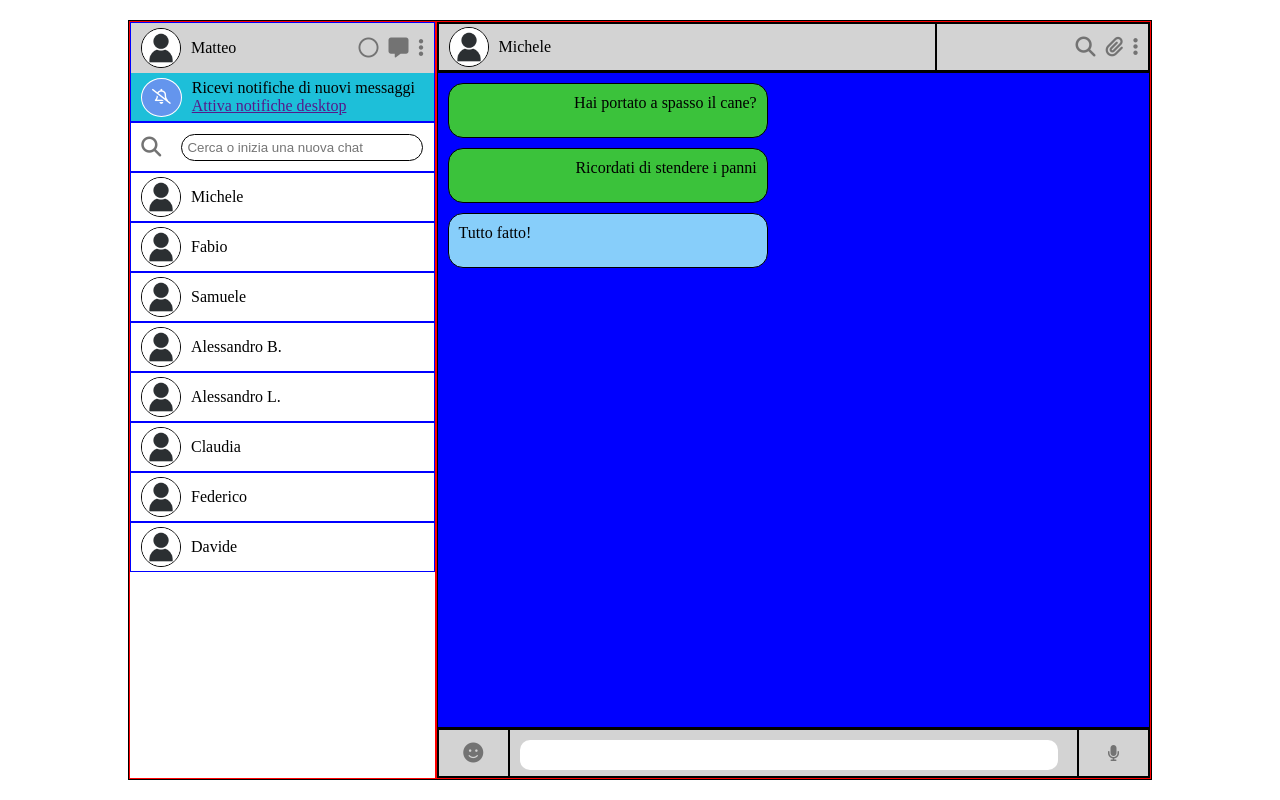
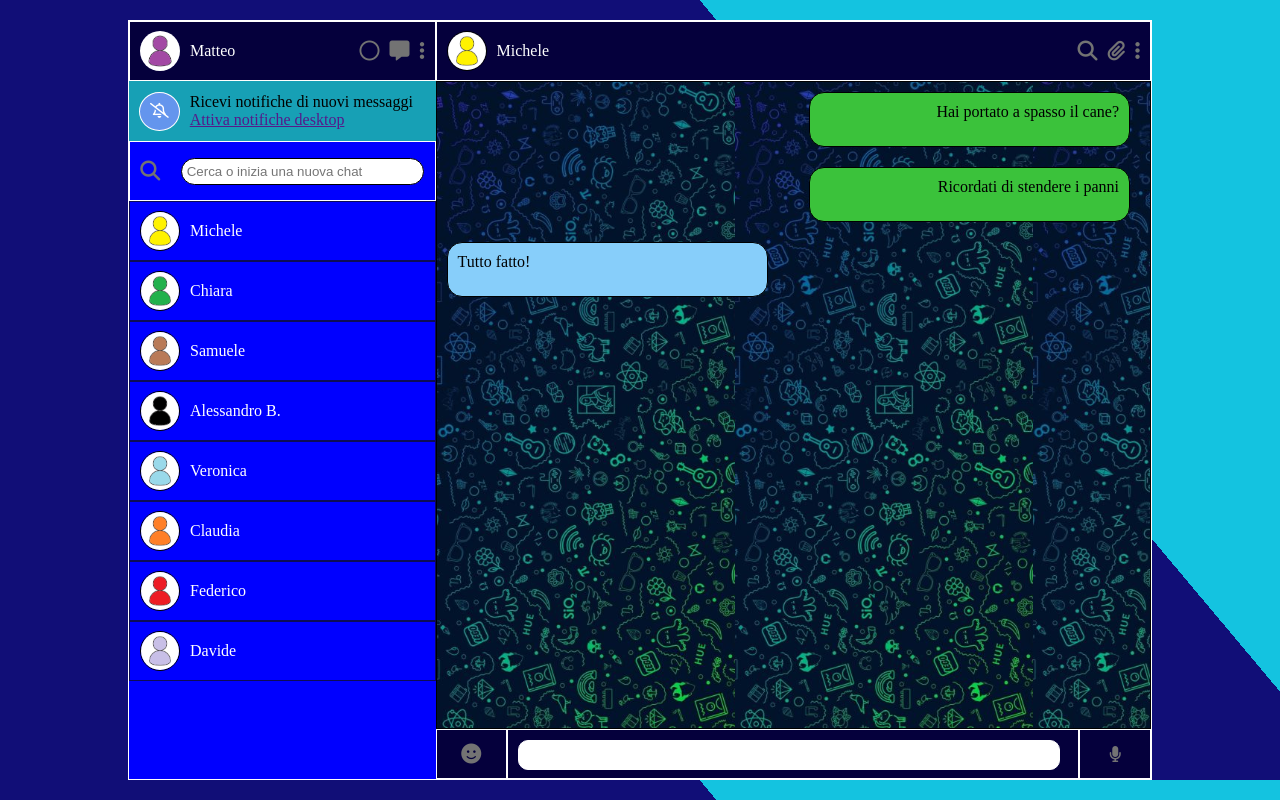
Before and after one commit to Matteo-Sarrecchia/vue-boolzapp, a plain HTML site: page index.html in a window 1280 px wide. Drawn offline with nearby package versions, Linux system fonts and the light colour scheme.

Commit message:
modifiche css

```diff
--- a/css/style.css
+++ b/css/style.css
@@ -5,27 +5,23 @@
 }
 
 body{
-    /* background-color: black; */
+    background: linear-gradient(50deg, #110e77 70%, #14c3e0 0%);
 }
 
 /* container */
 #container{
-    border: 1px solid black;
-    background-color: white;
     width: 80%;
     margin: auto;
     margin-top: 20px;
     height: calc(100vh - 40px);
     display: flex;
+    border: 1px solid white;
 }
 
 /* colonne */
-.col-sx, .col-dx{
-    border: 1px solid red;
-}
-
 .col-sx{
     width: 30%;
+    background-color: blue;
 }
 
 .col-dx{
@@ -33,15 +29,14 @@ body{
 }
 
 /* colonna sinistra */
-
 /* header */
 #head-sx, #notifiche, #search-sx, .contatti{
-    border: 1px solid blue;
-    height: 50px;
+    height: 60px;
 }
 
 #head-sx{
     display: flex;
+    border: 1px solid rgb(255, 255, 255);
 }
 
 #head-sx .head-col-sx{
@@ -51,8 +46,8 @@ body{
 
 .head-col-sx, .head-col-dx{
     width: 50%;
-    height: 50px;
-    background-color: lightgrey;
+    background-color: #05003c;
+    color: white;
 }
 
 #head-sx .head-col-dx{
@@ -64,7 +59,6 @@ body{
 #head-sx .head-col-sx img{
     width: 40px;
     height: 40px;
-    border: 1px solid black;
     border-radius: 50%;
     margin-left: 10px;
 }
@@ -81,7 +75,7 @@ body{
 
 /* notifiche */
 #notifiche{
-    background-color: #1dbfd9;
+    background-color: #17a0b5;
     display: flex;
     align-items: center;
 }
@@ -100,12 +94,12 @@ body{
     display: flex;
     align-items: center;
     justify-content: space-around;
+    border: 1px solid white;
 }
 
 #search-sx a{
     text-decoration: none;
     font-size: 20px;
-    /* margin-left: 10px; */
 }
 
 #search-sx input{
@@ -119,6 +113,12 @@ body{
 .contatti{
 display: flex;
 align-items: center;
+color: white;
+border: 1px solid #0c0c56;
+}
+
+.contatti:hover{
+    background-color: rgb(38, 29, 94);
 }
 
 .contatti img{
@@ -133,16 +133,14 @@ align-items: center;
 
 /* header dx */
 #head-dx{
-    height: 50px;
-    border: 1px solid black;
-    background-color: lightgrey;
+    height: 60px;
+    border: 1px solid rgb(255, 255, 255);
     display: flex;
 }
 
 #head-dx .head-col-sx{
     width: 70%;
     height: 100%;
-    border: 1px solid black;
     display: flex;
     align-items: center;
 }
@@ -150,7 +148,6 @@ align-items: center;
 #head-dx .head-col-dx{
     width: 30%;
     height: 100%;
-    border: 1px solid black;
     display: flex;
     align-items: center;
     justify-content: end;
@@ -172,10 +169,13 @@ align-items: center;
 
 /* main text */
 .main-text{
-    height: calc(100% - 100px);
+    height: calc(100% - 110px);
     border: 1px solid black;
-    background-color: blue;
+    background-image: url(../img/sfondo.jpg);
+    background-size: contain;
     overflow: auto;
+    display: flex;
+    flex-direction: column;
 }
 
 .text{
@@ -197,6 +197,7 @@ align-items: center;
     background-color: rgb(59, 194, 59);
     text-align: end;
     margin-right: 20px;
+    align-self: flex-end;
 }
 
 .text-receive{
@@ -206,14 +207,14 @@ align-items: center;
 /* footer */
 footer{
     height: 50px;
-    border: 1px solid black;
     display: flex;
     background-color: lightgrey;
+    background-color: #05003c;
 }
 
 .footer-col-sx, .footer-col-dx{
     width: 10%;
-    border: 1px solid black;
+    border: 1px solid rgb(255, 255, 255);
     display: flex;
     align-items: center;
     justify-content: center;
@@ -226,7 +227,7 @@ footer a{
 
 .footer-col-cc{
     width: 80%;
-    border: 1px solid black;
+    border: 1px solid rgb(255, 255, 255);
 }
 
 .footer-col-cc input{
@@ -236,4 +237,5 @@ footer a{
     border: none;
     border-radius: 10px;
     padding: 0 20px;
+    border: 1px solid rgb(255, 255, 255);
 }
--- a/js/main.js
+++ b/js/main.js
@@ -9,13 +9,13 @@ createApp ({
 
             user:  {
                     name: 'Matteo',
-                    avatar: 'img/icon.webp',
+                    avatar: 'img/avatar-1.png',
                 },
 
             contacts: [
                 {
                     name: 'Michele',
-                    avatar: 'img/icon.webp',
+                    avatar: 'img/avatar-2.png',
                     visible: true,
                     messages: [
                         {
@@ -36,8 +36,8 @@ createApp ({
                     ],
                 },
                 {
-                    name: 'Fabio',
-                    avatar: 'img/icon.webp',
+                    name: 'Chiara',
+                    avatar: 'img/avatar-3.png',
                     visible: true,
                     messages: [
                         {
@@ -59,7 +59,7 @@ createApp ({
                 },
                 {
                     name: 'Samuele',
-                    avatar: 'img/icon.webp',
+                    avatar: 'img/avatar-4.png',
                     visible: true,
                     messages: [
                         {
@@ -81,7 +81,7 @@ createApp ({
                 },
                 {
                     name: 'Alessandro B.',
-                    avatar: 'img/icon.webp',
+                    avatar: 'img/avatar-5.png',
                     visible: true,
                     messages: [
                         {
@@ -97,8 +97,8 @@ createApp ({
                     ],
                 },
                 {
-                    name: 'Alessandro L.',
-                    avatar: 'img/icon.webp',
+                    name: 'Veronica',
+                    avatar: 'img/avatar-6.png',
                     visible: true,
                     messages: [
                         {
@@ -115,7 +115,7 @@ createApp ({
                 },
                 {
                     name: 'Claudia',
-                    avatar: 'img/icon.webp',
+                    avatar: 'img/avatar-7.png',
                     visible: true,
                     messages: [
                         {
@@ -137,7 +137,7 @@ createApp ({
                 },
                 {
                     name: 'Federico',
-                    avatar: 'img/icon.webp',
+                    avatar: 'img/avatar-8.png',
                     visible: true,
                     messages: [
                         {
@@ -154,7 +154,7 @@ createApp ({
                 },
                 {
                     name: 'Davide',
-                    avatar: 'img/icon.webp',
+                    avatar: 'img/avatar-9.png',
                     visible: true,
                     messages: [
                         {
```
Also changed, not shown: img/avatar-1.png (added), img/avatar-2.png (added), img/avatar-3.png (added), img/avatar-4.png (added), img/avatar-5.png (added), img/avatar-6.png (added), img/avatar-7.png (added), img/avatar-8.png (added), img/avatar-9.png (added), img/sfondo.jpg (added).
